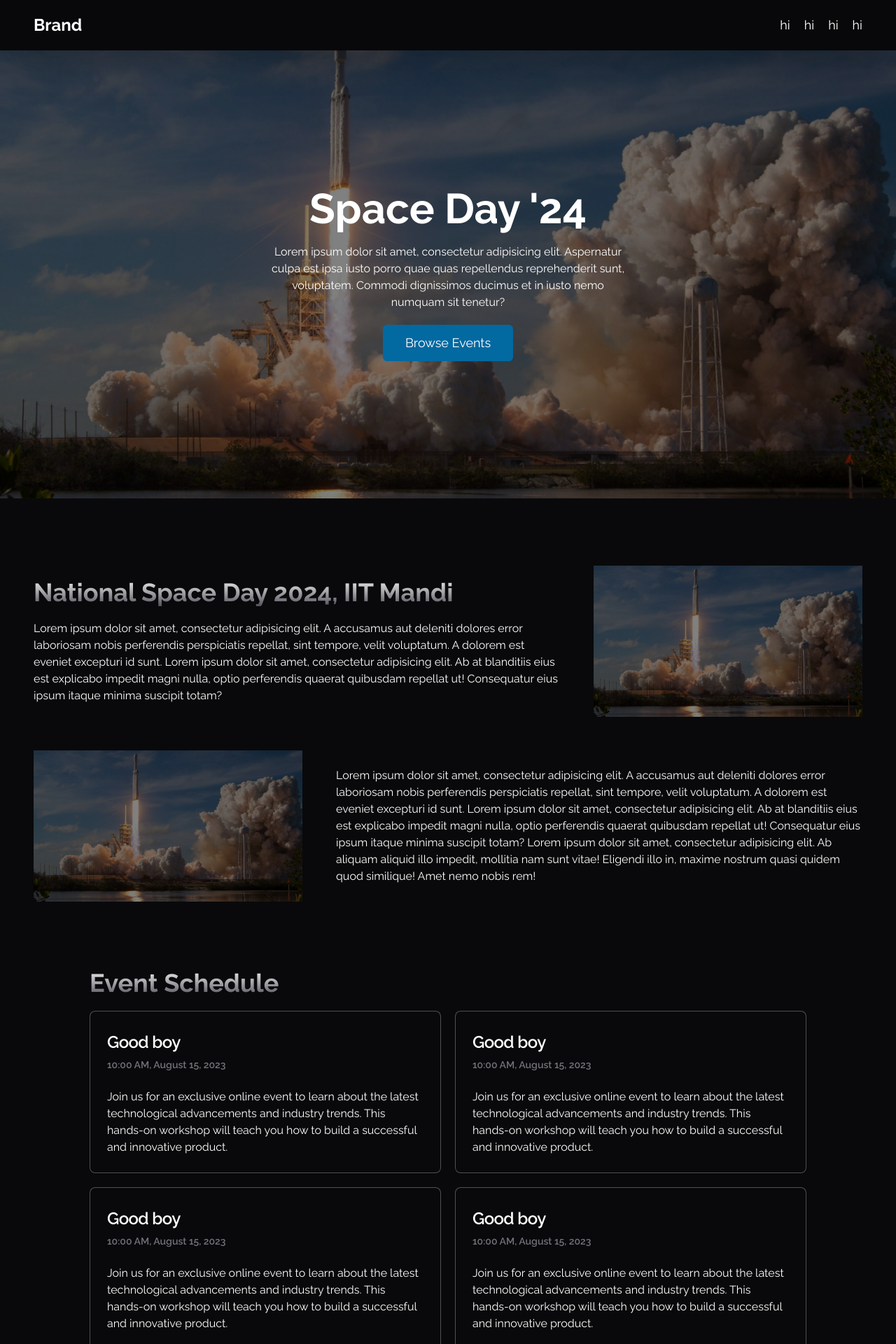
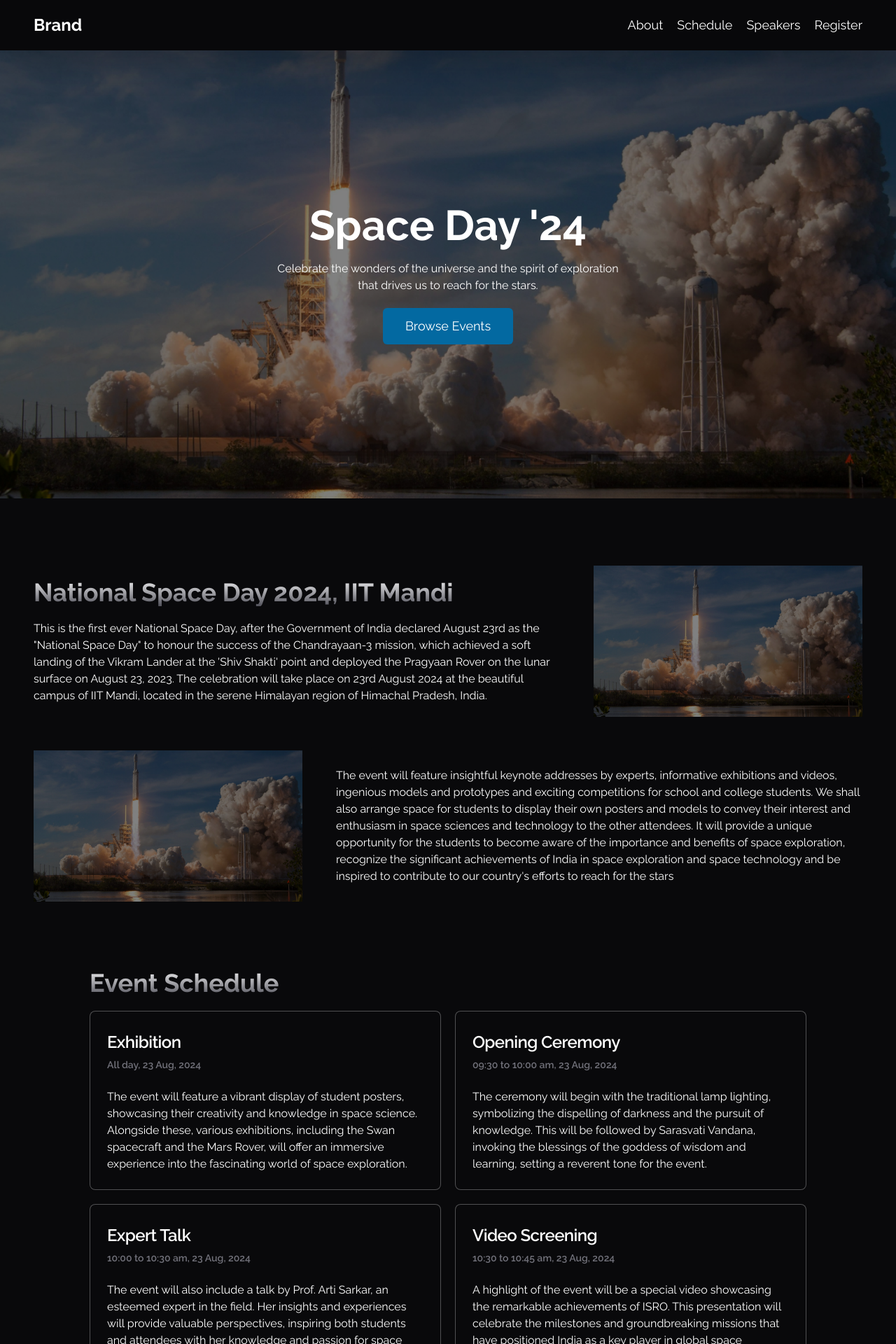
Before and after one commit to Voldemort271/space-day, a Next.js app: page / in a window 1280 px wide. Shown: the top 1920 px of the page at 70% size. Built offline with nearby package versions, Linux system fonts and the light colour scheme.

Commit message:
Added in content 1/2

```diff
--- a/components/Header.tsx
+++ b/components/Header.tsx
@@ -13,10 +13,8 @@ const Header = () => {
       <div className="max-w-lg text-center space-y-5">
         <div className="text-4xl sm:text-6xl font-bold">Space Day &apos;24</div>
         <div>
-          Lorem ipsum dolor sit amet, consectetur adipisicing elit. Aspernatur
-          culpa est ipsa iusto porro quae quas repellendus reprehenderit sunt,
-          voluptatem. Commodi dignissimos ducimus et in iusto nemo numquam sit
-          tenetur?
+          Celebrate the wonders of the universe and the spirit of exploration
+          that drives us to reach for the stars.
         </div>
         <div>
           <button className="px-8 py-3 rounded-md text-lg bg-sky-700 transition hover:bg-sky-800">
--- a/components/HomeAbout.tsx
+++ b/components/HomeAbout.tsx
@@ -6,17 +6,20 @@ const HomeAbout = () => {
   return (
     <div className="w-full flex flex-col items-center justify-between lg:flex-row gap-12">
       <div className="space-y-5">
-        <div className="text-2xl sm:text-4xl font-bold bg-gradient-to-t from-zinc-600 to-zinc-100 inline-block text-transparent bg-clip-text">
+        <div
+          className="text-2xl sm:text-4xl font-bold bg-gradient-to-t from-zinc-600 to-zinc-100 inline-block text-transparent bg-clip-text"
+          id="about"
+        >
           National Space Day 2024, IIT Mandi
         </div>
         <div>
-          Lorem ipsum dolor sit amet, consectetur adipisicing elit. A accusamus
-          aut deleniti dolores error laboriosam nobis perferendis perspiciatis
-          repellat, sint tempore, velit voluptatum. A dolorem est eveniet
-          excepturi id sunt. Lorem ipsum dolor sit amet, consectetur adipisicing
-          elit. Ab at blanditiis eius est explicabo impedit magni nulla, optio
-          perferendis quaerat quibusdam repellat ut! Consequatur eius ipsum
-          itaque minima suscipit totam?
+          This is the first ever National Space Day, after the Government of
+          India declared August 23rd as the "National Space Day" to honour the
+          success of the Chandrayaan-3 mission, which achieved a soft landing of
+          the Vikram Lander at the 'Shiv Shakti' point and deployed the Pragyaan
+          Rover on the lunar surface on August 23, 2023. The celebration will
+          take place on 23rd August 2024 at the beautiful campus of IIT Mandi,
+          located in the serene Himalayan region of Himachal Pradesh, India.
         </div>
       </div>
       <Image
--- a/components/HomeDesc.tsx
+++ b/components/HomeDesc.tsx
@@ -12,16 +12,16 @@ const HomeDesc = () => {
       />
       <div className="space-y-5">
         <div>
-          Lorem ipsum dolor sit amet, consectetur adipisicing elit. A accusamus
-          aut deleniti dolores error laboriosam nobis perferendis perspiciatis
-          repellat, sint tempore, velit voluptatum. A dolorem est eveniet
-          excepturi id sunt. Lorem ipsum dolor sit amet, consectetur adipisicing
-          elit. Ab at blanditiis eius est explicabo impedit magni nulla, optio
-          perferendis quaerat quibusdam repellat ut! Consequatur eius ipsum
-          itaque minima suscipit totam? Lorem ipsum dolor sit amet, consectetur
-          adipisicing elit. Ab aliquam aliquid illo impedit, mollitia nam sunt
-          vitae! Eligendi illo in, maxime nostrum quasi quidem quod similique!
-          Amet nemo nobis rem!
+          The event will feature insightful keynote addresses by experts,
+          informative exhibitions and videos, ingenious models and prototypes
+          and exciting competitions for school and college students. We shall
+          also arrange space for students to display their own posters and
+          models to convey their interest and enthusiasm in space sciences and
+          technology to the other attendees. It will provide a unique
+          opportunity for the students to become aware of the importance and
+          benefits of space exploration, recognize the significant achievements
+          of India in space exploration and space technology and be inspired to
+          contribute to our country's efforts to reach for the stars
         </div>
       </div>
     </div>
--- a/components/HomeSchedule.tsx
+++ b/components/HomeSchedule.tsx
@@ -3,41 +3,74 @@ import EventCard from "@/components/EventCard";
 
 const eventData = [
   {
-    title: "Good boy",
-    date: "August 15, 2023",
-    time: "10:00 AM",
-    desc: "Join us for an exclusive online event to learn about the latest technological advancements and industry trends. This hands-on workshop will teach you how to build a successful and innovative product.",
+    title: "Exhibition",
+    time: "All day",
+    desc: "The event will feature a vibrant display of student posters, showcasing their creativity and knowledge in space science. Alongside these, various exhibitions, including the Swan spacecraft and the Mars Rover, will offer an immersive experience into the fascinating world of space exploration.",
   },
   {
-    title: "Good boy",
-    date: "August 15, 2023",
-    time: "10:00 AM",
-    desc: "Join us for an exclusive online event to learn about the latest technological advancements and industry trends. This hands-on workshop will teach you how to build a successful and innovative product.",
+    title: "Opening Ceremony",
+    time: "09:30 to 10:00 am",
+    desc: "The ceremony will begin with the traditional lamp lighting, symbolizing the dispelling of darkness and the pursuit of knowledge. This will be followed by Sarasvati Vandana, invoking the blessings of the goddess of wisdom and learning, setting a reverent tone for the event.",
   },
   {
-    title: "Good boy",
-    date: "August 15, 2023",
-    time: "10:00 AM",
-    desc: "Join us for an exclusive online event to learn about the latest technological advancements and industry trends. This hands-on workshop will teach you how to build a successful and innovative product.",
+    title: "Expert Talk",
+    time: "10:00 to 10:30 am",
+    desc: "The event will also include a talk by Prof. Arti Sarkar, an esteemed expert in the field. Her insights and experiences will provide valuable perspectives, inspiring both students and attendees with her knowledge and passion for space science.",
   },
   {
-    title: "Good boy",
-    date: "August 15, 2023",
-    time: "10:00 AM",
-    desc: "Join us for an exclusive online event to learn about the latest technological advancements and industry trends. This hands-on workshop will teach you how to build a successful and innovative product.",
+    title: "Video Screening",
+    time: "10:30 to 10:45 am",
+    desc: "A highlight of the event will be a special video showcasing the remarkable achievements of ISRO. This presentation will celebrate the milestones and groundbreaking missions that have positioned India as a key player in global space exploration.",
   },
   {
-    title: "Good boy",
-    date: "August 15, 2023",
-    time: "10:00 AM",
-    desc: "Join us for an exclusive online event to learn about the latest technological advancements and industry trends. This hands-on workshop will teach you how to build a successful and innovative product.",
+    title: "Expert Talk",
+    time: "10:45 to 11:15 am",
+    desc: "The event will feature an enlightening talk by Prof. J.S. Yadav, a renowned figure in the scientific community. His presentation will delve into advanced topics in space research, offering attendees a deeper understanding of the complexities and innovations driving the field forward.",
+  },
+  {
+    title: "IITMd and ISRO’s Future Missions",
+    time: "11:15 to 11:30 am",
+    desc: "The event will kick off with an introduction to IIT Mandi, emphasizing its pivotal role in advancing research and innovation. This will be followed by an overview of STAC's dynamic activities, showcasing projects that are driving scientific and technological progress. The session will conclude with a captivating video on ISRO's future missions.",
+  },
+  {
+    title: "Expert Talk",
+    time: "11:30 to 12:00 pm",
+    desc: "The event will feature an engaging talk by Prof. Balamurugan, who will share his expertise and insights on current advancements and future directions in the field. His presentation promises to enrich the audience's understanding and inspire new perspectives.",
+  },
+  {
+    title: "Video Presentation",
+    time: "12:00 to 12:15 pm",
+    desc: "The event will include a video presentation, offering an insightful overview of recent developments and key achievements in the field. This engaging video will highlight significant milestones and future directions, providing a comprehensive view of ongoing advancements.",
+  },
+  {
+    title: "Expert Talk",
+    time: "12:15 to 12:45 pm",
+    desc: "The event will feature an enlightening talk by Dr. Tarun Pant, who will delve into his specialized research and share valuable insights. His presentation is expected to offer a deep understanding of his field and inspire attendees with his expertise.",
+  },
+  {
+    title: "Competitions",
+    time: "02:00 to 05:00 pm",
+    desc: "The event will host a variety of engaging activities, including quiz competitions that test participants' knowledge and skills. Hackathon presentations will showcase innovative solutions and creative projects developed by students. Additionally, there will be essay and painting competitions, offering platforms for students to express their ideas and artistic talents. Student posters will be displayed, highlighting their research and creative work, while the Udankhatola project will provide an intriguing glimpse into its unique contributions.",
+  },
+  {
+    title: "Closing Ceremony",
+    time: "05:00 to 05:30 pm",
+    desc: "The event will culminate in a grand prize distribution ceremony, celebrating the achievements of participants across various competitions and presentations. This ceremony will honor the outstanding contributions and performances, recognizing excellence and innovation in a festive and rewarding conclusion.",
+  },
+  {
+    title: "Stargazing",
+    time: "08:00 to 10:00 pm",
+    desc: "The event will include a stargazing session at the fountain area behind the auditorium. Attendees will have the opportunity to explore the night sky through telescopes, guided by experts who will share fascinating insights about celestial objects and constellations.",
   },
 ];
 
 const HomeSchedule = () => {
   return (
     <div className="w-full space-y-5">
-      <div className="text-2xl sm:text-4xl font-bold bg-gradient-to-t from-zinc-600 to-zinc-100 text-transparent bg-clip-text">
+      <div
+        className="text-2xl sm:text-4xl font-bold bg-gradient-to-t from-zinc-600 to-zinc-100 text-transparent bg-clip-text"
+        id="events"
+      >
         Event Schedule
       </div>
       <div className="grid grid-cols-1 sm:grid-cols-2 gap-5">
@@ -45,7 +78,7 @@ const HomeSchedule = () => {
           <EventCard
             key={index}
             title={event.title}
-            date={event.date}
+            date={"23 Aug, 2024"}
             time={event.time}
           >
             {event.desc}
--- a/components/Navbar.tsx
+++ b/components/Navbar.tsx
@@ -1,14 +1,15 @@
 import React from "react";
+import Link from "next/link";
 
 const Navbar = () => {
   return (
-    <div className="w-full px-12 py-5 text-lg flex justify-between items-center gap-12 bg-foreground/[0.5] backdrop-blur-md">
-      <div className="text-2xl font-bold">Brand</div>
+    <div className="w-full px-12 py-5 text-lg flex justify-center sm:justify-between items-center gap-12 bg-foreground/[0.5] backdrop-blur-md">
+      <div className="hidden sm:block text-2xl font-bold">Brand</div>
       <div className="flex gap-5">
-        <div>hi</div>
-        <div>hi</div>
-        <div>hi</div>
-        <div>hi</div>
+        <Link href={"#about"}>About</Link>
+        <Link href={"#events"}>Schedule</Link>
+        <Link href={"#speakers"}>Speakers</Link>
+        <Link href={"#register"}>Register</Link>
       </div>
     </div>
   );
--- a/components/RegisterSection.tsx
+++ b/components/RegisterSection.tsx
@@ -11,23 +11,27 @@ import {
 const RegisterSection = () => {
   return (
     <div className="w-full space-y-5">
-      <div className="text-2xl sm:text-4xl font-bold bg-gradient-to-t from-zinc-600 to-zinc-100 text-transparent bg-clip-text">
+      <div
+        className="text-2xl sm:text-4xl font-bold bg-gradient-to-t from-zinc-600 to-zinc-100 text-transparent bg-clip-text"
+        id="register"
+      >
         Register for Competitions
       </div>
       <div className="grid grid-cols-1 lg:grid-cols-3 gap-5">
         <Card className="bg-foreground border-zinc-100/[0.3] text-background">
           <CardHeader className="mt-8 space-y-2.5">
-            <CardTitle>Contest 1</CardTitle>
+            <CardTitle>Painting</CardTitle>
             <CardDescription className="font-semibold">
               Solo, School Event
             </CardDescription>
           </CardHeader>
           <CardContent>
             <p>
-              Lorem ipsum dolor sit amet, consectetur adipisicing elit.
-              Blanditiis dolores eius fugiat magnam minus, nesciunt rerum
-              tenetur. Necessitatibus possimus praesentium quasi. A expedita
-              fugiat incidunt laboriosam, nesciunt quidem vel voluptatum!
+              A solo painting event exclusively for school students will be
+              featured, allowing young artists to showcase their individual
+              creativity and talent. This event provides a platform for students
+              to express their artistic vision and gain recognition for their
+              unique works.
             </p>
           </CardContent>
           <CardFooter>
@@ -38,17 +42,18 @@ const RegisterSection = () => {
         </Card>
         <Card className="bg-foreground border-zinc-100/[0.3] text-background">
           <CardHeader className="mt-8 space-y-2.5">
-            <CardTitle>Contest 1</CardTitle>
+            <CardTitle>Quiz</CardTitle>
             <CardDescription className="font-semibold">
-              Solo, School Event
+              Team, School/College Event
             </CardDescription>
           </CardHeader>
           <CardContent>
             <p>
-              Lorem ipsum dolor sit amet, consectetur adipisicing elit.
-              Blanditiis dolores eius fugiat magnam minus, nesciunt rerum
-              tenetur. Necessitatibus possimus praesentium quasi. A expedita
-              fugiat incidunt laboriosam, nesciunt quidem vel voluptatum!
+              The quiz competition will be held separately for school and
+              college students, with each team comprising at least two members.
+              This team-based event will test participants' knowledge across
+              various topics, offering a challenging and collaborative
+              experience for all.
             </p>
           </CardContent>
           <CardFooter>
@@ -59,17 +64,18 @@ const RegisterSection = () => {
         </Card>
         <Card className="bg-foreground border-zinc-100/[0.3] text-background">
           <CardHeader className="mt-8 space-y-2.5">
-            <CardTitle>Contest 1</CardTitle>
+            <CardTitle>Essay Writing</CardTitle>
             <CardDescription className="font-semibold">
-              Solo, School Event
+              Solo, School/College Event
             </CardDescription>
           </CardHeader>
           <CardContent>
             <p>
-              Lorem ipsum dolor sit amet, consectetur adipisicing elit.
-              Blanditiis dolores eius fugiat magnam minus, nesciunt rerum
-              tenetur. Necessitatibus possimus praesentium quasi. A expedita
-              fugiat incidunt laboriosam, nesciunt quidem vel voluptatum!
+              The essay writing competition will be a solo event open to both
+              school and college students, with participants having the option
+              to write in either Hindi or English. This format allows students
+              to showcase their writing skills and express their ideas on
+              various topics.
             </p>
           </CardContent>
           <CardFooter>
--- a/components/Speakers.tsx
+++ b/components/Speakers.tsx
@@ -28,7 +28,10 @@ const speakerData = [
 const Speakers = () => {
   return (
     <div className="w-full space-y-5">
-      <div className="text-2xl sm:text-4xl font-bold bg-gradient-to-t from-zinc-600 to-zinc-100 text-transparent bg-clip-text">
+      <div
+        className="text-2xl sm:text-4xl font-bold bg-gradient-to-t from-zinc-600 to-zinc-100 text-transparent bg-clip-text"
+        id="speakers"
+      >
         Guest Speakers
       </div>
       <div className="grid grid-cols-1 md:grid-cols-2 lg:grid-cols-3 gap-5">
```
